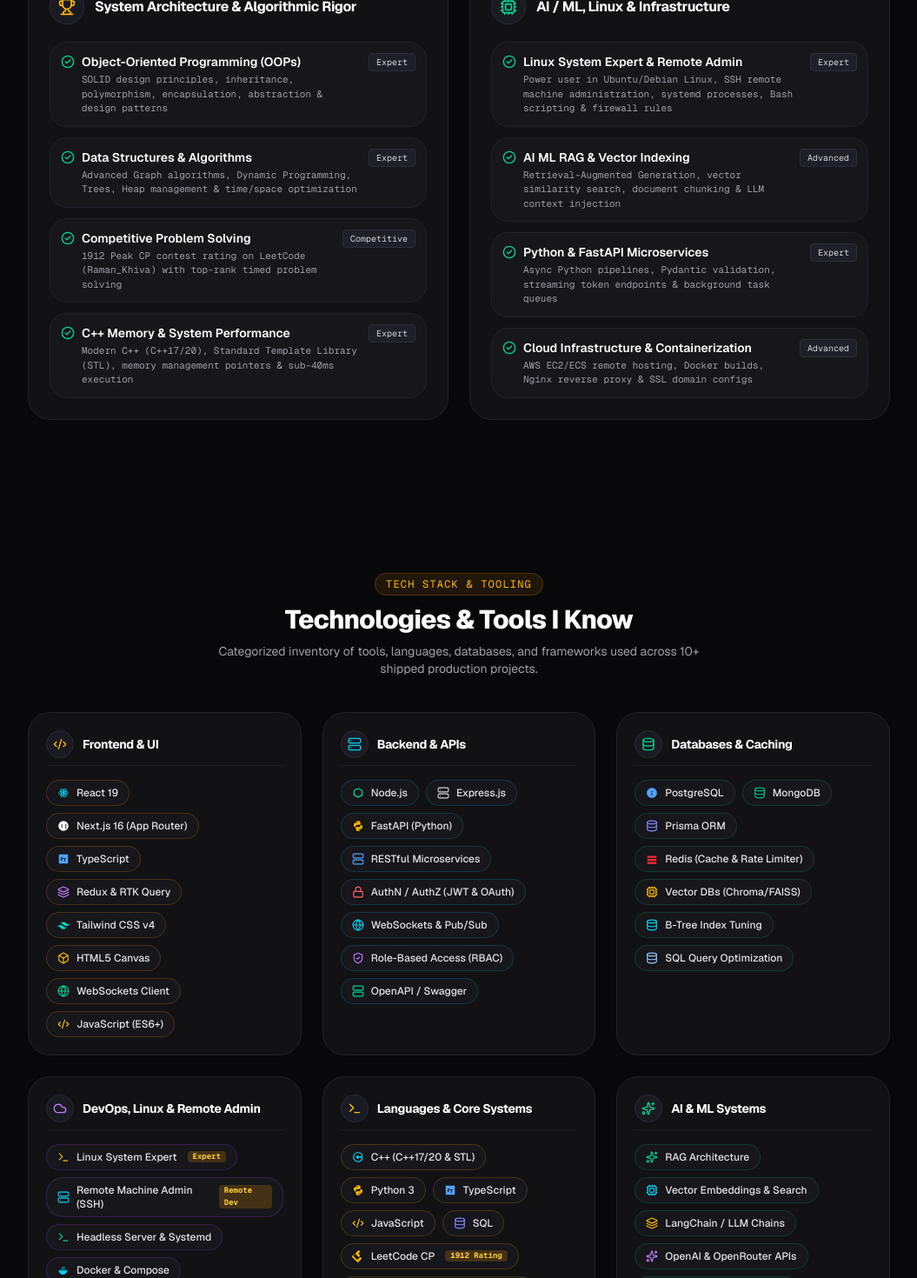
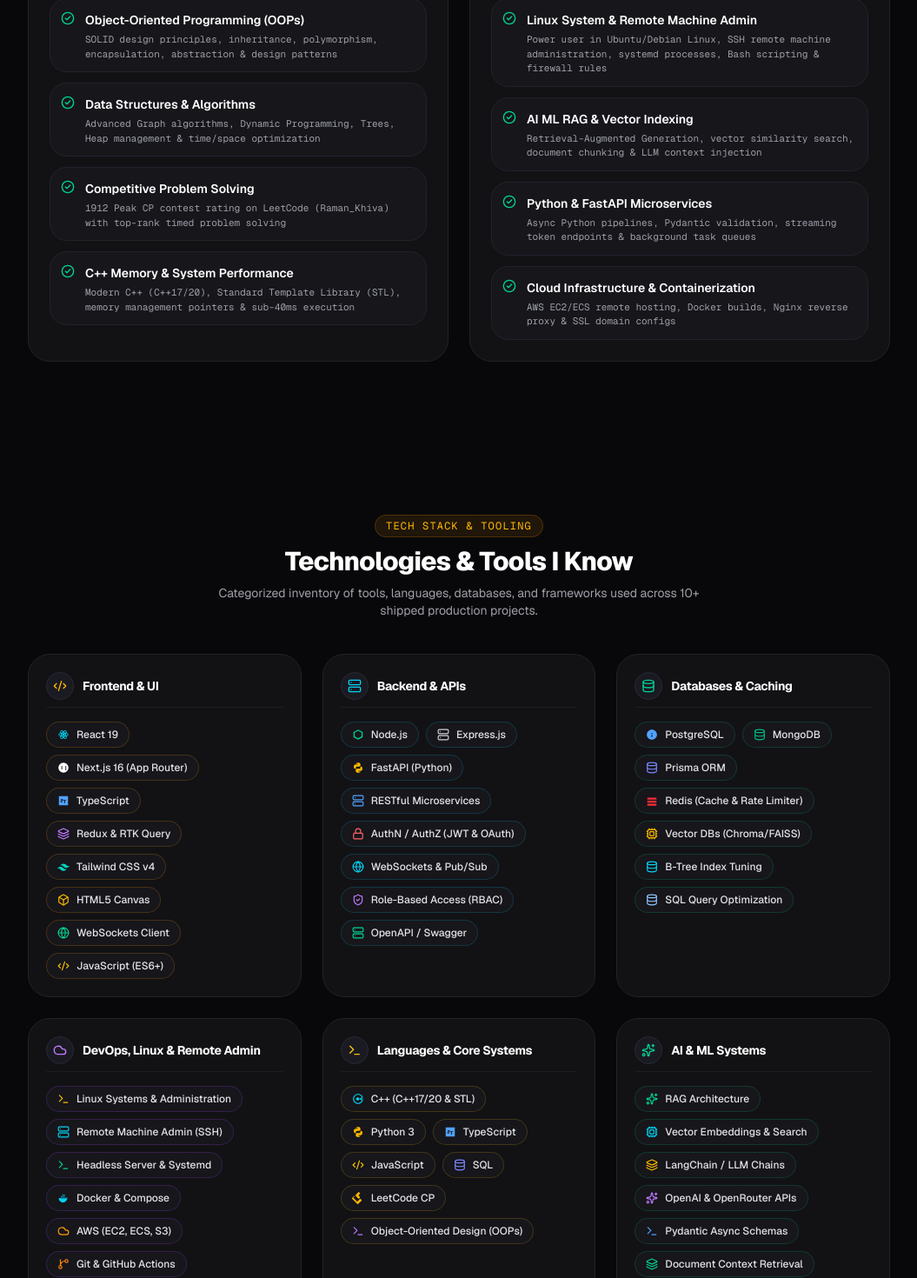
Before and after one commit to Raman-Khiva/portfolio, a Next.js app: page / in a window 1280 px wide. Shown: the part 3300-4770 px from the top of the page at 87% size, without its empty margins (112-1167 px from the left). Built offline with nearby package versions, Linux system fonts and the light colour scheme.

Commit message:
update practical skillset update

```diff
--- a/components/skills-matrix.tsx
+++ b/components/skills-matrix.tsx
@@ -7,7 +7,7 @@
   title: string
   icon: React.ElementType
   color: string
-  skills: { name: string; level: string; description: string }[]
+  skills: { name: string; description: string }[]
 }
 
 const SKILLS_DATA: SkillCategory[] = [
@@ -16,10 +16,10 @@
     icon: Code2,
     color: "text-amber-400",
     skills: [
-      { name: "Responsive Design & Modern UI", level: "Expert", description: "Pixel-perfect responsive layouts, dark glassmorphic themes, mobile optimization & micro-animations" },
-      { name: "Fully Functional Web Apps", level: "Expert", description: "End-to-end MERN/PERN platforms, Next.js 16 App Router, dynamic routing & client-side state handling" },
-      { name: "State Management (Redux / RTK)", level: "Expert", description: "Centralized store architecture, Redux Toolkit slices, RTK Query automated caching & optimistic updates" },
-      { name: "SEO & Web Performance SLA", level: "Expert", description: "Technical SEO meta strategy, SSR/SSG rendering, OpenGraph tags, Lighthouse 95+ audit & sub-second LCP" },
+      { name: "Responsive Design & Modern UI", description: "Pixel-perfect responsive layouts, dark glassmorphic themes, mobile optimization & micro-animations" },
+      { name: "Fully Functional Web Apps", description: "End-to-end MERN/PERN platforms, Next.js 16 App Router, dynamic routing & client-side state handling" },
+      { name: "State Management (Redux / RTK)", description: "Centralized store architecture, Redux Toolkit slices, RTK Query automated caching & optimistic updates" },
+      { name: "SEO & Web Performance SLA", description: "Technical SEO meta strategy, SSR/SSG rendering, OpenGraph tags, Lighthouse 95+ audit & sub-second LCP" },
     ],
   },
   {
@@ -27,10 +27,10 @@
     icon: Server,
     color: "text-cyan-400",
     skills: [
-      { name: "Authentication & Authorization", level: "Expert", description: "JWT session management, OAuth 2.0 logins, Role-Based Access Control (RBAC), bcrypt & secure HTTP cookies" },
-      { name: "RESTful APIs & Microservices", level: "Expert", description: "High-throughput Express/Node.js architecture, custom middleware pipelines & OpenAPI specs" },
-      { name: "Database Indexing & Query Tuning", level: "Expert", description: "PostgreSQL B-Tree indexing, schema ERDs, Prisma ORM relation mapping, query optimization & pooling" },
-      { name: "Caching, Rate Limiting & Security", level: "Expert", description: "Redis sliding-window rate limiters, session caching, DDoS mitigation, CORS & headers security" },
+      { name: "Authentication & Authorization", description: "JWT session management, OAuth 2.0 logins, Role-Based Access Control (RBAC), bcrypt & secure HTTP cookies" },
+      { name: "RESTful APIs & Microservices", description: "High-throughput Express/Node.js architecture, custom middleware pipelines & OpenAPI specs" },
+      { name: "Database Indexing & Query Tuning", description: "PostgreSQL B-Tree indexing, schema ERDs, Prisma ORM relation mapping, query optimization & pooling" },
+      { name: "Caching, Rate Limiting & Security", description: "Redis sliding-window rate limiters, session caching, DDoS mitigation, CORS & headers security" },
     ],
   },
   {
@@ -38,10 +38,10 @@
     icon: Trophy,
     color: "text-amber-400",
     skills: [
-      { name: "Object-Oriented Programming (OOPs)", level: "Expert", description: "SOLID design principles, inheritance, polymorphism, encapsulation, abstraction & design patterns" },
-      { name: "Data Structures & Algorithms", level: "Expert", description: "Advanced Graph algorithms, Dynamic Programming, Trees, Heap management & time/space optimization" },
-      { name: "Competitive Problem Solving", level: "Competitive", description: "1912 Peak CP contest rating on LeetCode (Raman_Khiva) with top-rank timed problem solving" },
-      { name: "C++ Memory & System Performance", level: "Expert", description: "Modern C++ (C++17/20), Standard Template Library (STL), memory management pointers & sub-40ms execution" },
+      { name: "Object-Oriented Programming (OOPs)", description: "SOLID design principles, inheritance, polymorphism, encapsulation, abstraction & design patterns" },
+      { name: "Data Structures & Algorithms", description: "Advanced Graph algorithms, Dynamic Programming, Trees, Heap management & time/space optimization" },
+      { name: "Competitive Problem Solving", description: "1912 Peak CP contest rating on LeetCode (Raman_Khiva) with top-rank timed problem solving" },
+      { name: "C++ Memory & System Performance", description: "Modern C++ (C++17/20), Standard Template Library (STL), memory management pointers & sub-40ms execution" },
     ],
   },
   {
@@ -49,10 +49,10 @@
     icon: Cpu,
     color: "text-emerald-400",
     skills: [
-      { name: "Linux System Expert & Remote Admin", level: "Expert", description: "Power user in Ubuntu/Debian Linux, SSH remote machine administration, systemd processes, Bash scripting & firewall rules" },
-      { name: "AI ML RAG & Vector Indexing", level: "Advanced", description: "Retrieval-Augmented Generation, vector similarity search, document chunking & LLM context injection" },
-      { name: "Python & FastAPI Microservices", level: "Expert", description: "Async Python pipelines, Pydantic validation, streaming token endpoints & background task queues" },
-      { name: "Cloud Infrastructure & Containerization", level: "Advanced", description: "AWS EC2/ECS remote hosting, Docker builds, Nginx reverse proxy & SSL domain configs" },
+      { name: "Linux System & Remote Machine Admin", description: "Power user in Ubuntu/Debian Linux, SSH remote machine administration, systemd processes, Bash scripting & firewall rules" },
+      { name: "AI ML RAG & Vector Indexing", description: "Retrieval-Augmented Generation, vector similarity search, document chunking & LLM context injection" },
+      { name: "Python & FastAPI Microservices", description: "Async Python pipelines, Pydantic validation, streaming token endpoints & background task queues" },
+      { name: "Cloud Infrastructure & Containerization", description: "AWS EC2/ECS remote hosting, Docker builds, Nginx reverse proxy & SSL domain configs" },
     ],
   },
 ]
@@ -93,18 +93,13 @@
                 {cat.skills.map((skill, sIdx) => (
                   <div
                     key={sIdx}
-                    className="p-3 rounded-xl bg-[#16161b] border border-[#22222d] flex items-start justify-between gap-3"
+                    className="p-3 rounded-xl bg-[#16161b] border border-[#22222d] flex items-start gap-3"
                   >
+                    <CheckCircle2 className="w-4 h-4 text-emerald-400 shrink-0 mt-0.5" />
                     <div>
-                      <div className="flex items-center gap-2">
-                        <CheckCircle2 className="w-4 h-4 text-emerald-400 shrink-0" />
-                        <span className="text-xs sm:text-sm font-semibold text-white">{skill.name}</span>
-                      </div>
-                      <p className="text-[11px] text-zinc-400 font-mono mt-0.5 pl-6">{skill.description}</p>
+                      <span className="text-xs sm:text-sm font-semibold text-white">{skill.name}</span>
+                      <p className="text-[11px] text-zinc-400 font-mono mt-0.5">{skill.description}</p>
                     </div>
-                    <span className="text-[10px] font-mono px-2 py-0.5 rounded bg-[#1f1f28] border border-[#2e2e3a] text-zinc-300 shrink-0">
-                      {skill.level}
-                    </span>
                   </div>
                 ))}
               </div>
--- a/components/tech-stack-section.tsx
+++ b/components/tech-stack-section.tsx
@@ -100,8 +100,8 @@
     color: "text-purple-400",
     badgeColor: "border-purple-500/20 hover:border-purple-400/50",
     tools: [
-      { name: "Linux System Expert", icon: Terminal, iconColor: "text-amber-400", tag: "Expert" },
-      { name: "Remote Machine Admin (SSH)", icon: Server, iconColor: "text-cyan-400", tag: "Remote Dev" },
+      { name: "Linux Systems & Administration", icon: Terminal, iconColor: "text-amber-400" },
+      { name: "Remote Machine Admin (SSH)", icon: Server, iconColor: "text-cyan-400" },
       { name: "Headless Server & Systemd", icon: Terminal, iconColor: "text-emerald-400" },
       { name: "Docker & Compose", icon: DockerIcon, iconColor: "text-cyan-400" },
       { name: "AWS (EC2, ECS, S3)", icon: Cloud, iconColor: "text-amber-500" },
@@ -122,7 +122,7 @@
       { name: "TypeScript", icon: TypeScriptIcon, iconColor: "text-blue-400" },
       { name: "JavaScript", icon: Code2, iconColor: "text-yellow-400" },
       { name: "SQL", icon: Database, iconColor: "text-indigo-400" },
-      { name: "LeetCode CP", icon: LeetCodeIcon, iconColor: "text-amber-400", tag: "1912 Rating" },
+      { name: "LeetCode CP", icon: LeetCodeIcon, iconColor: "text-amber-400" },
       { name: "Object-Oriented Design (OOPs)", icon: Terminal, iconColor: "text-purple-400" },
     ],
   },
@@ -188,11 +188,6 @@
                       <span className="text-xs font-medium text-zinc-200 group-hover:text-white">
                         {tool.name}
                       </span>
-                      {tool.tag && (
-                        <span className="text-[9px] font-mono px-1.5 py-0.2 rounded bg-amber-500/20 text-amber-300 font-bold ml-1">
-                          {tool.tag}
-                        </span>
-                      )}
                     </div>
                   )
                 })}
```
